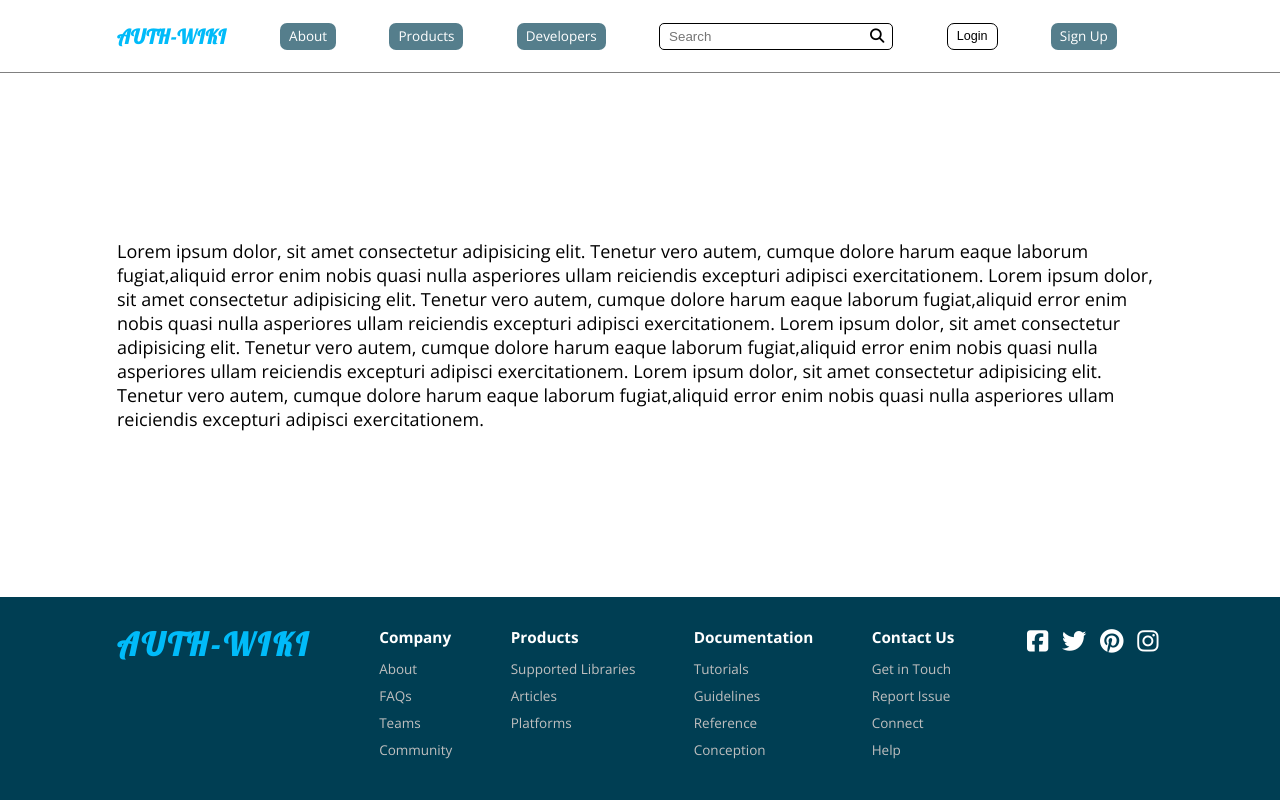
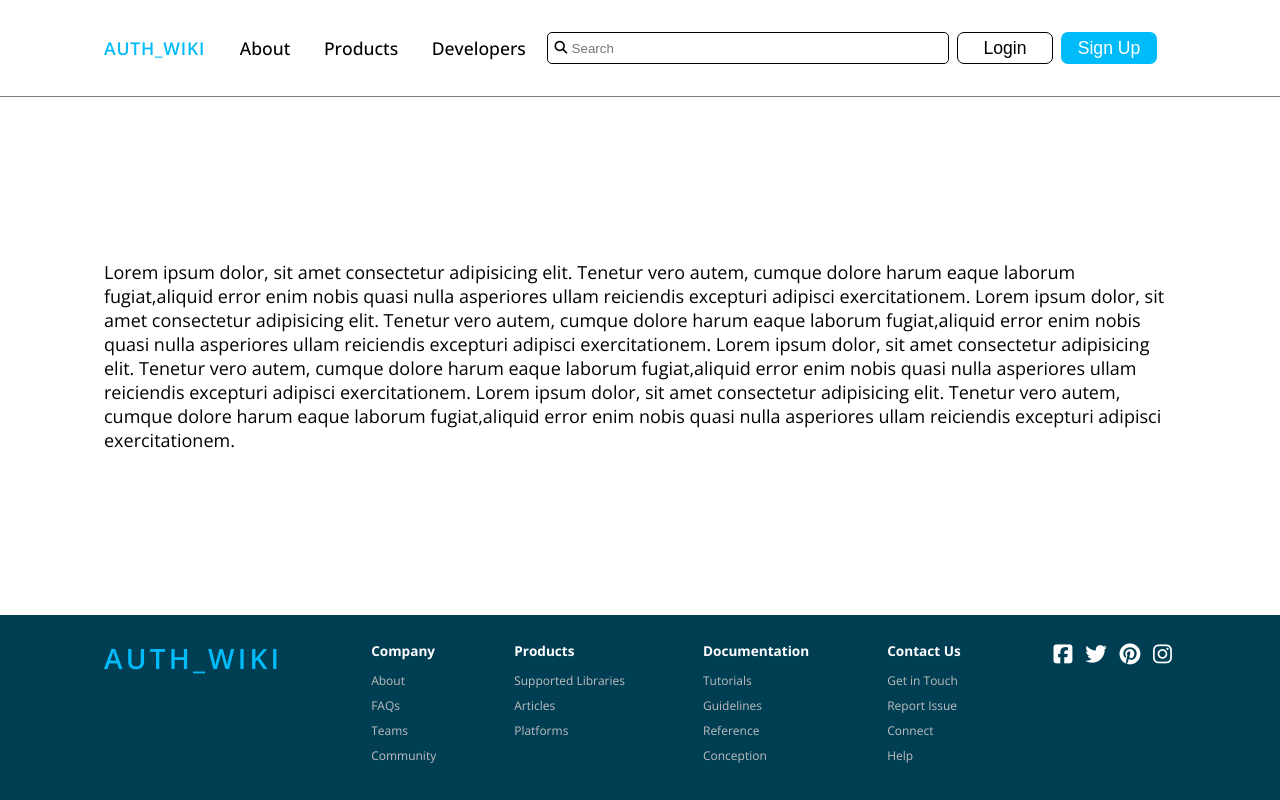
Before and after one commit to Codeyenum/auth_wiki-team-7, a plain HTML site: page index.html in a window 1280 px wide. Drawn offline with nearby package versions, Linux system fonts and the light colour scheme.

Commit message:
header update

```diff
--- a/css/style.css
+++ b/css/style.css
@@ -1,14 +1,7 @@
-@import url('https://fonts.googleapis.com/css2?family=Open+Sans:wght@400;500;600;700&display=swap');
-@import url('https://fonts.googleapis.com/css2?family=Lobster&display=swap');
-
 * {
     box-sizing: border-box;
     margin: 0;
     padding: 0;
-}
-
-html {
-    font-size: 18px;
 }
 
 body {
@@ -17,6 +10,7 @@ body {
     justify-content: space-between;
 
     font-family: 'Open Sans', sans-serif;
+    font-size: 18px;
     min-height: 100vh;
     padding: 0 1.25rem;
     text-align: center;
@@ -40,27 +34,39 @@ header,
 header .company-logo {
     font-size: 1.25rem;
     letter-spacing: .05rem;
-    min-width: 7.25rem;
+    /* min-width: 7.25rem; */
     text-align: left;
 }
 
 header a,
 header button {
     border: none;
-    background-color: #557E8C;
-    color: white;
+    /* background-color: #557E8C; */
+    color: black;
     display: flex;
     align-items: center;
     justify-content: center;
-    font-size: .8rem;
+    font-size: 1rem;
+    font-weight: 600;
 
-    height: 1.5rem;
-    padding: 0 .5rem;
+    height: 2rem;
+    padding: 0 1rem;
     text-align: center;
     text-decoration: none;
 }
 
-header a:hover,
+header a:hover {
+    border-radius: 0;
+    border-bottom: 2px solid #003E53;
+}
+
+
+header .signup-btn {
+    background-color: #00BBF9;
+    border: none;
+    color: white;
+}
+
 header button:hover {
     background-color: #003E53;
 }
@@ -75,27 +81,29 @@ header input:focus {
     outline: none;
 }
 
-.search-bar {
+.mob_search-bar {
     display: flex;
     align-items: center;
     position: relative;
-    width: 35%;
+    width: 50%;
 }
 
 .search-icon {
     font-size: .8rem;
     position: absolute;
-    right: .25rem;
+    top: 55%;
+    transform: translateY(-50%);
+    left: .5rem;
 }
 
-.search-bar input {
+.mob_search-bar input {
     width: 100%;
-    height: 1.3rem;
+    height: 1.75rem;
+    padding: 0 1.75rem;
 }
 
 .company-logo {
     color: #00BBF9;
-    font-family: 'Lobster', cursive;
     font-size: 1.75rem;
     font-weight: 600;
     letter-spacing: .2rem;
@@ -207,7 +215,7 @@ footer a:hover {
 /* ###---RESPONSIVE STYLING START---### */
 
 /* ---Tablets--- */
-@media screen and (min-width: 780px) {
+@media screen and (min-width: 820px) {
 
     body {
         padding: 0 4rem;
@@ -215,7 +223,7 @@ footer a:hover {
 
     header {
         margin: 0 -4rem;
-        padding: 1.25rem 4rem;
+        padding: 1.5rem 4rem;
     }
 
     header .menu_btn {
@@ -232,11 +240,13 @@ footer a:hover {
     header button {
         border-radius: 7px;
         cursor: pointer;
-        font-size: .7rem;
-        /* padding: .25rem .6rem; */
+        font-size: .8rem;
+        font-weight: 500;
+        padding: 0 .8rem;
+        margin: 0 .25rem;
     }
 
-    .search-bar {
+    .mob_search-bar {
         display: none;
     }
 
@@ -244,10 +254,17 @@ footer a:hover {
         border: 1px solid black;
         background-color: transparent;
         color: black;
+        min-width: 4.75rem;
     }
 
     header button:hover {
         color: white;
+    }
+
+    .desktop_nav {
+        display: flex;
+        align-items: center;
+        width: 87.5%;
     }
 
     .search-icon {
@@ -256,28 +273,24 @@ footer a:hover {
         font-size: .8rem;
 
         position: absolute;
-        right: .5rem;
+        left: .5rem;
         top: 50%;
         transform: translateY(-50%);
     }
 
-    .desktop_nav div {
+    .desktop_nav .search-bar {
         display: flex;
         align-items: center;
-        width: 28%;
-        height: 1.5rem;
         position: relative;
+        height: 2rem;
+        margin: 0 .25rem;
+        width: 45%;
     }
 
     .desktop_nav input {
+        padding: 0 1.5rem;
         width: 100%;
         height: 100%;
-    }
-
-    .desktop_nav {
-        display: flex;
-        align-items: center;
-        width: 80%;
     }
 
     main {
@@ -310,7 +323,7 @@ footer a:hover {
 }
 
 /* ---Desktops--- */
-@media screen and (min-width: 1020px) {
+@media screen and (min-width: 1200px) {
 
     body {
         padding: 0 6.5rem;
@@ -318,12 +331,16 @@ footer a:hover {
 
     header {
         margin: 0 -6.5rem;
-        padding: 1.25rem 6.5rem;
+        padding: 2rem 6.5rem;
     }
 
-    header a {
-        font-size: .75rem;
-        /* padding: .45rem .75rem; */
+    header a,
+    header button {
+        font-size: 1.1rem;
+    }
+
+    header button {
+        min-width: 6rem;
     }
 
     main {
--- a/index.html
+++ b/index.html
@@ -6,25 +6,28 @@
     <meta http-equiv="X-UA-Compatible" content="IE=edge">
     <meta name="viewport" content="width=device-width, initial-scale=1.0">
     <link rel="stylesheet" type="text/css" href="./css/style.css">
+    <link rel="preconnect" href="https://fonts.googleapis.com">
+    <link rel="preconnect" href="https://fonts.gstatic.com" crossorigin>
+    <link href="https://fonts.googleapis.com/css2?family=Open+Sans:wght@400;500;600;700&display=swap" rel="stylesheet">
     <script src="https://kit.fontawesome.com/1b2bdedf91.js" crossorigin="anonymous"></script>
     <title>AUTH-WIKI | Home</title>
 </head>
 
 <body>
     <header>
-        <h2 class="company-logo">AUTH-WIKI</h2>
+        <h2 class="company-logo">AUTH_WIKI</h2>
         <nav class="desktop_nav">
             <a href="">About</a>
             <a href="">Products</a>
             <a href="">Developers</a>
-            <div>
+            <div class="search-bar">
                 <input type="text" placeholder="Search">
                 <i class="fa-solid fa-magnifying-glass search-icon"></i>
             </div>
-            <button class="login-btn">Login</button>
-            <a href="">Sign Up</a>
+            <button>Login</button>
+            <button class="signup-btn">Sign Up</button>
         </nav>
-        <div class="search-bar">
+        <div class="mob_search-bar">
             <input type="text" placeholder="Search">
             <i class="fa-solid fa-magnifying-glass search-icon"></i>
         </div>
@@ -63,7 +66,7 @@
         </div>
     </main>
     <footer>
-        <h2 class="company-logo">AUTH-WIKI</h2>
+        <h2 class="company-logo">AUTH_WIKI</h2>
         <nav class="footer_nav">
             <section>
                 <h4>Company</h4>
```
